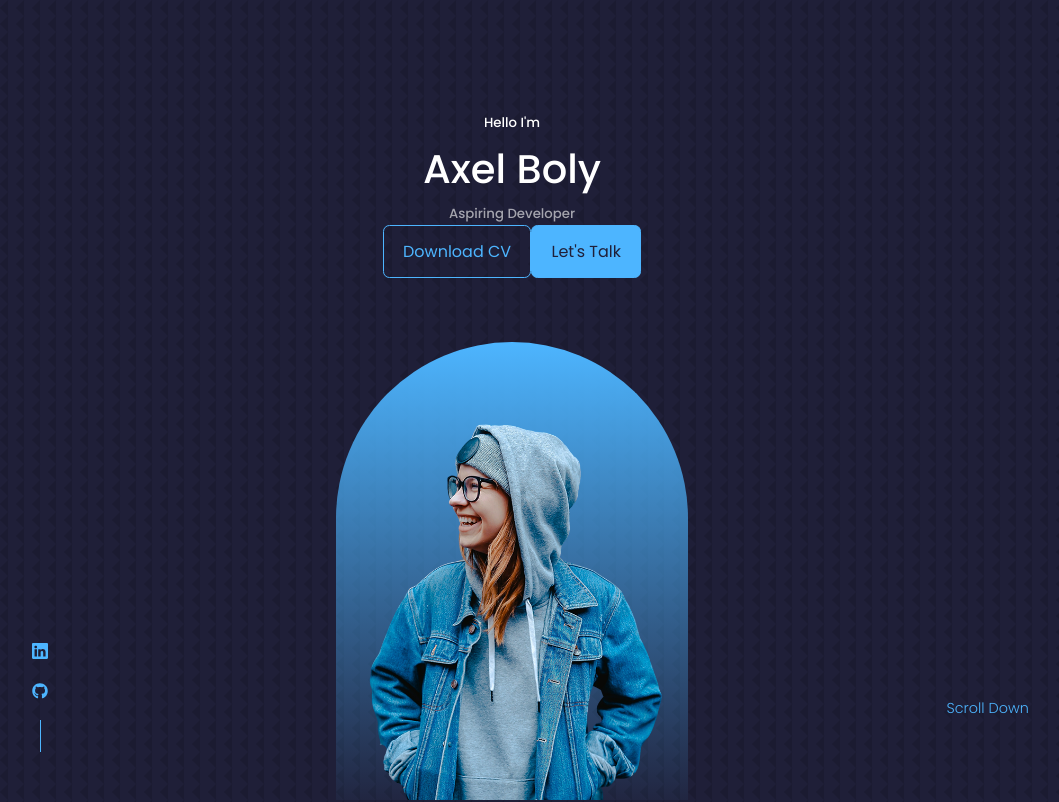
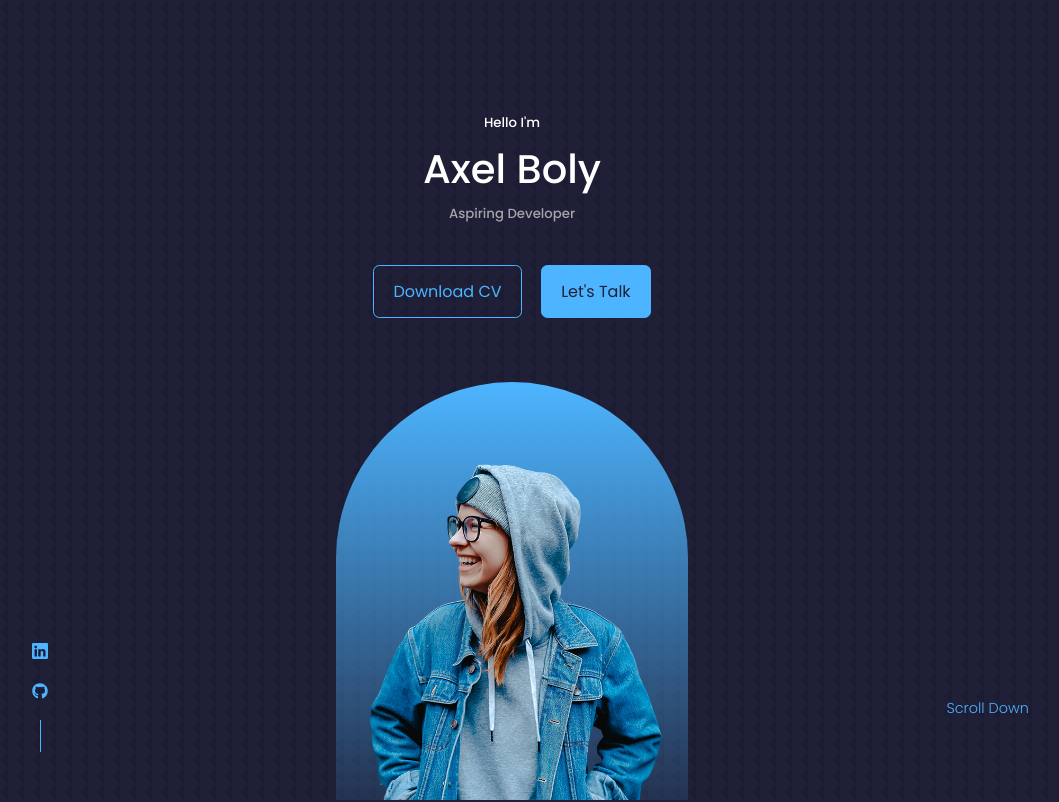
Before and after one commit to xrpq/react-portfolio-website-og, a React (Create React App) app: page / in a window 1280 px wide. Shown: the top 802 px of the page, without its empty margins (128-1187 px from the left). Built offline with nearby package versions, Linux system fonts and the light colour scheme.

Commit message:
more header css

```diff
--- a/src/components/header/header.css
+++ b/src/components/header/header.css
@@ -12,7 +12,7 @@ header {
 
 /* ================== HEADER BUTTONS ============= */
 
-.cta {
+.hb {
     margin-top: 2.5rem;
     display: flex;
     gap: 1.2rem;
```
